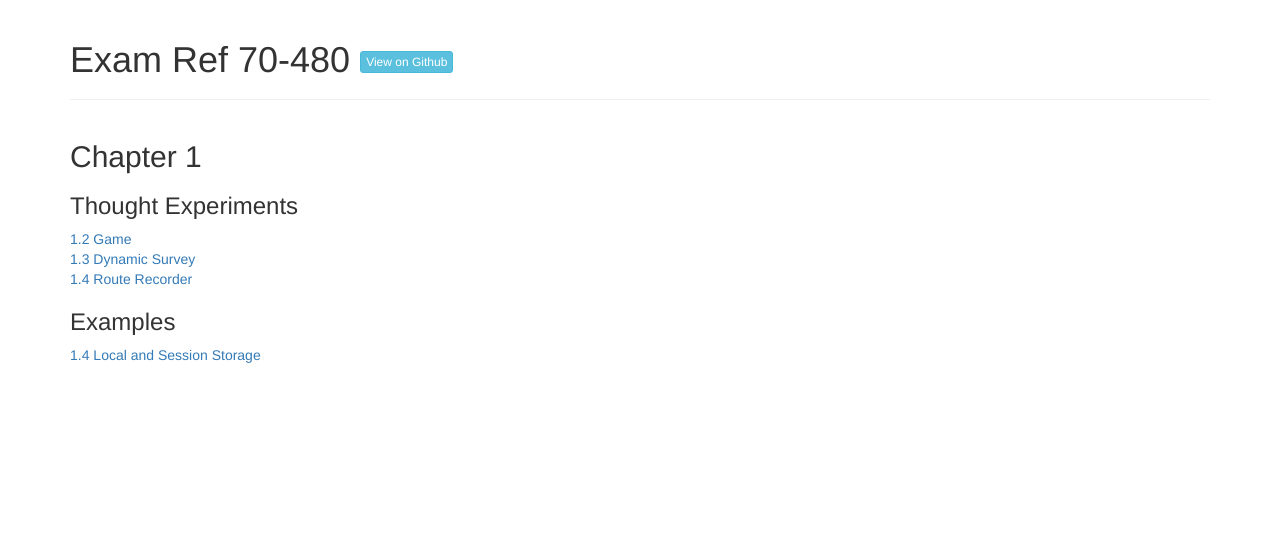
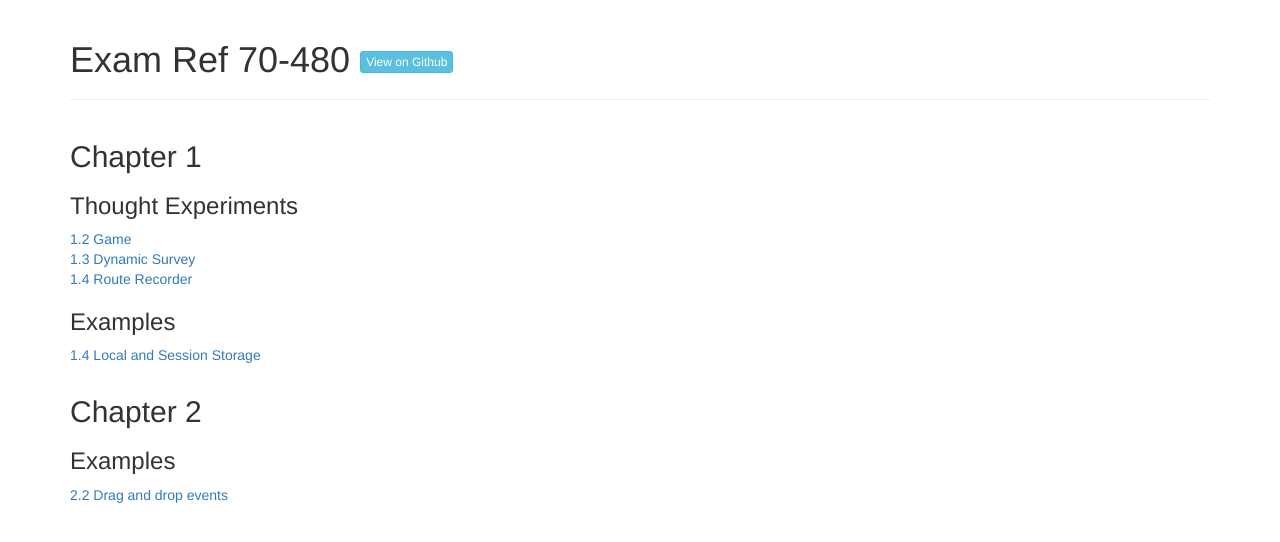
Before and after one commit to forrestab/mcsd-training, a plain HTML site: page index.html in a window 1280 px wide. Drawn offline with nearby package versions, Linux system fonts and the light colour scheme.

Commit message:
Updated with chapter 2 links

```diff
--- a/index.html
+++ b/index.html
@@ -46,6 +46,24 @@
                     </div>
                 </div>
             </div>
+
+            <div class="container">
+                <div class="row">
+                    <div class="col-sm-12">
+                        <section>
+                            <h2>Chapter 2</h2>
+                            <section>
+                                <h3>Examples</h3>
+                                <nav>
+                                    <ul class="list-unstyled">
+                                        <li><a href="70-480/chapter-examples/2-2.html">2.2 Drag and drop events</a></li>
+                                    </ul>
+                                </nav>
+                            </section>
+                        </section>
+                    </div>
+                </div>
+            </div>
         </article>
     </body>
 </html>
```
